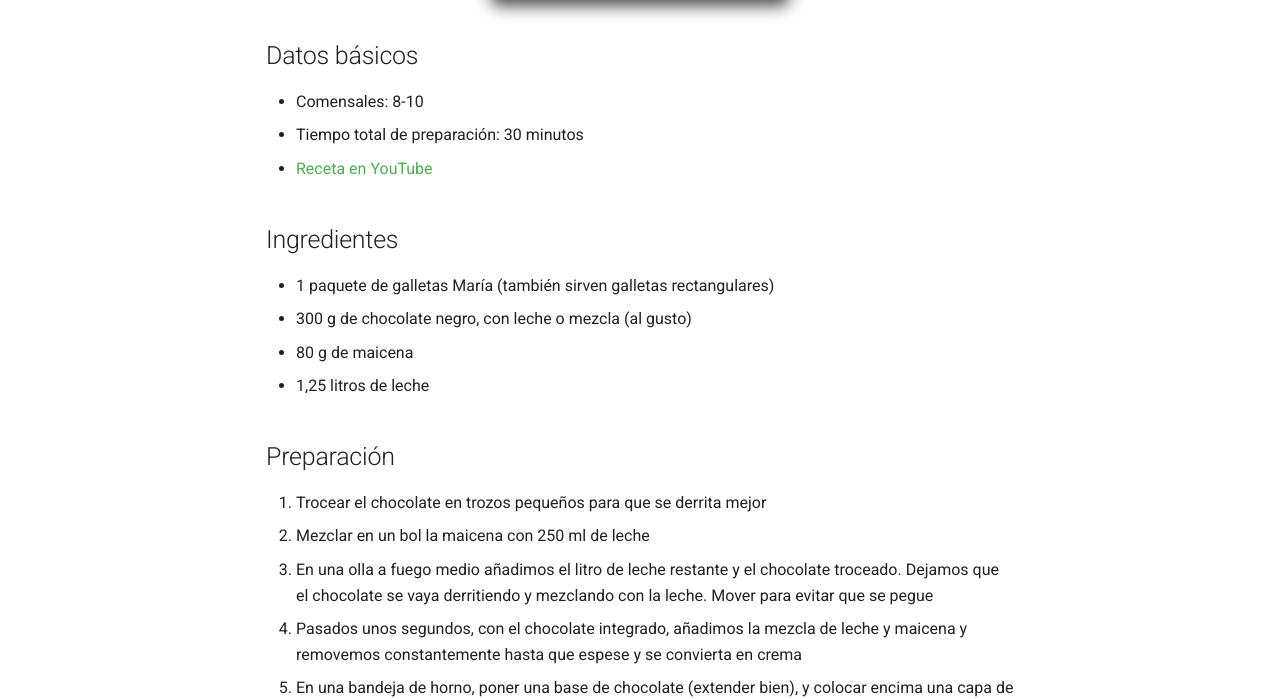
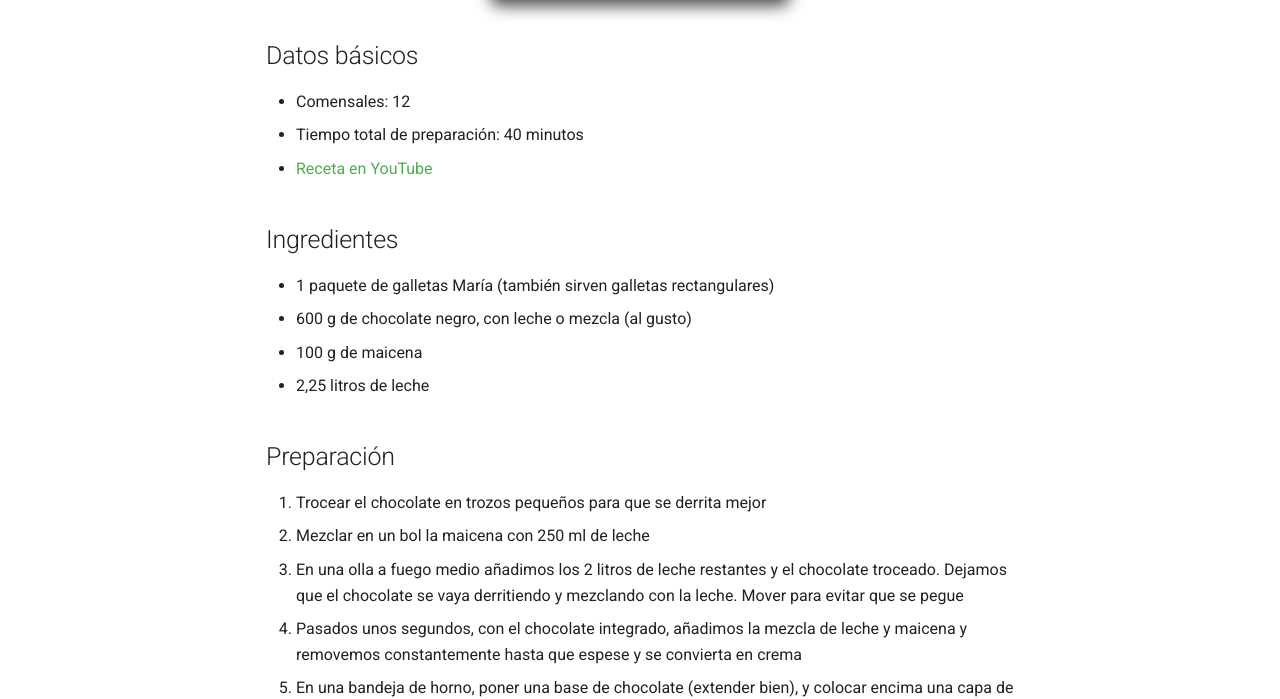
Before and after one commit to nachoiborraIES/recetas, an MkDocs documentation site: the page built from docs/tarta_abuela.md, in a window 1280 px wide and 1232 px high. Shown: the part 403-1102 px from the top of the window. Built offline with MkDocs 1.6.1 and Material for MkDocs 9.7.7, drawn with Linux system fonts in a browser that asks for light colours.

Commit message:
Actualización tarta de la abuela

```diff
--- a/docs/tarta_abuela.md
+++ b/docs/tarta_abuela.md
@@ -6,22 +6,22 @@
 
 ## Datos básicos
 
-* Comensales: 8-10
-* Tiempo total de preparación: 30 minutos
+* Comensales: 12
+* Tiempo total de preparación: 40 minutos
 * [Receta en YouTube](https://www.youtube.com/watch?v=ngYig0EF934)
 
 ## Ingredientes
 
 * 1 paquete de galletas María (también sirven galletas rectangulares)
-* 300 g de chocolate negro, con leche o mezcla (al gusto)
-* 80 g de maicena
-* 1,25 litros de leche
+* 600 g de chocolate negro, con leche o mezcla (al gusto)
+* 100 g de maicena
+* 2,25 litros de leche
 
 ## Preparación
 
 1. Trocear el chocolate en trozos pequeños para que se derrita mejor
 2. Mezclar en un bol la maicena con 250 ml de leche
-3. En una olla a fuego medio añadimos el litro de leche restante y el chocolate troceado. Dejamos que el chocolate se vaya derritiendo y mezclando con la leche. Mover para evitar que se pegue
+3. En una olla a fuego medio añadimos los 2 litros de leche restantes y el chocolate troceado. Dejamos que el chocolate se vaya derritiendo y mezclando con la leche. Mover para evitar que se pegue
 4. Pasados unos segundos, con el chocolate integrado, añadimos la mezcla de leche y maicena y removemos constantemente hasta que espese y se convierta en crema
 5. En una bandeja de horno, poner una base de chocolate (extender bien), y colocar encima una capa de galletas. Repetir el proceso hasta agotar el chocolate.
 6. Dejar cuajar en el frigorífico al menos 8 horas
```
